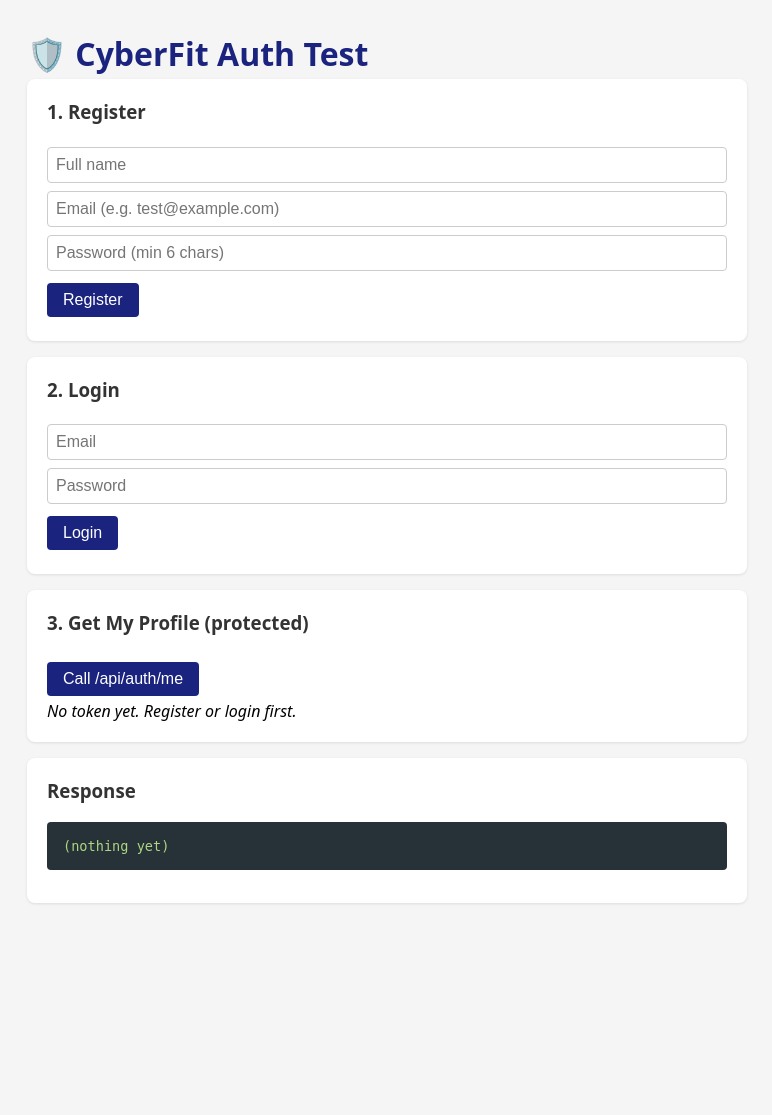
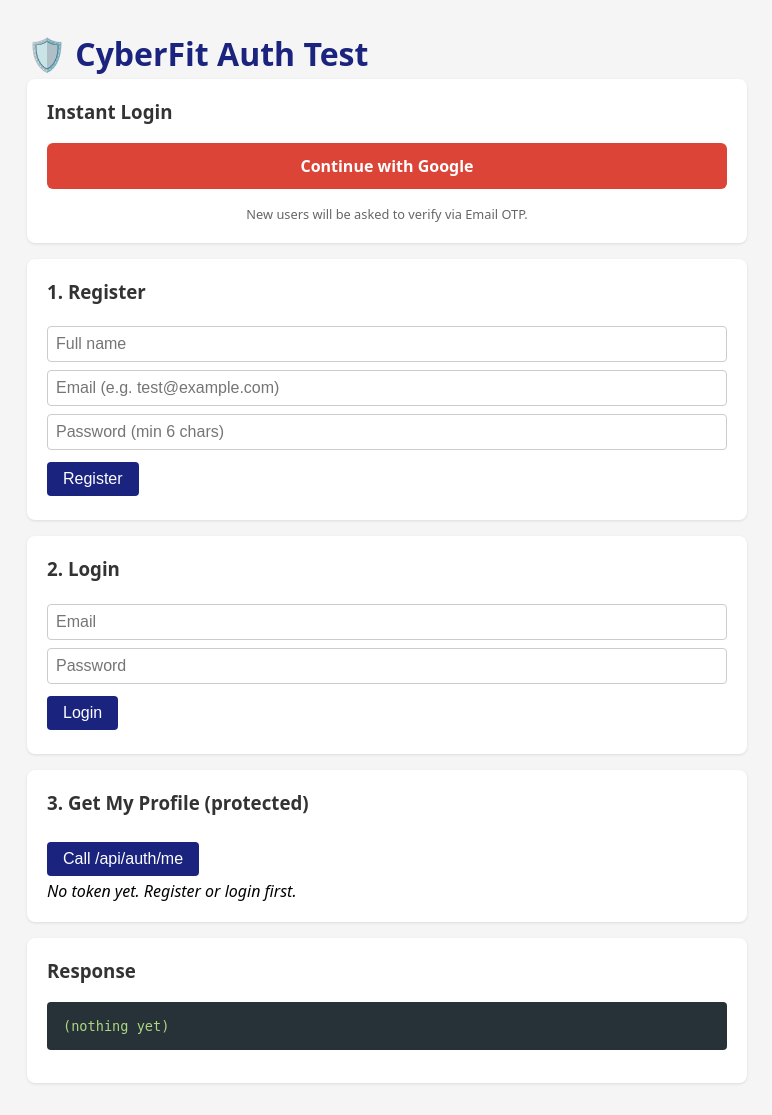
Before and after one commit to rajhub-ui/CYKNOW, a Flask app: page /test in a window 1280 px wide. Shown: the whole page, without its empty margins (253-1025 px from the left). Before the commit the page ends 904 px from the top, so only its background shows below. Run offline with Flask 3, Linux system fonts and the light colour scheme.

Commit message:
Implement Google OAuth login and email OTP verification; update user database schema and enhance auth test UI

```diff
--- a/app.py
+++ b/app.py
@@ -4,6 +4,11 @@ from flask_cors import CORS
 from database import init_db, get_db
 from auth import hash_password, verify_password, create_token, token_required
 import json
+import random
+import smtplib
+from email.mime.text import MIMEText
+from datetime import datetime, timedelta
+from flask_dance.contrib.google import make_google_blueprint, google
 
 # Content Imports
 from phishing_content import PHISHING_QUESTIONS
@@ -16,6 +21,40 @@ from translations import TRANSLATIONS
 app = Flask(__name__)
 CORS(app)
 app.secret_key = 'cyberfit-secret-key-123' # Required for sessions
+# ============ GOOGLE OAUTH SETUP ============
+import os
+os.environ['OAUTHLIB_INSECURE_TRANSPORT'] = '1' # For local testing only
+os.environ['OAUTHLIB_RELAX_TOKEN_SCOPE'] = '1'
+
+# You must get these from console.cloud.google.com
+GOOGLE_CLIENT_ID = "YOUR_GOOGLE_CLIENT_ID.apps.googleusercontent.com"
+GOOGLE_CLIENT_SECRET = "YOUR_GOOGLE_CLIENT_SECRET"
+
+google_bp = make_google_blueprint(
+    client_id=GOOGLE_CLIENT_ID,
+    client_secret=GOOGLE_CLIENT_SECRET,
+    redirect_to="google_login_callback",
+    scope=["openid", "https://www.googleapis.com/auth/userinfo.email", "https://www.googleapis.com/auth/userinfo.profile"]
+)
+app.register_blueprint(google_bp, url_prefix="/login")
+
+# ============ EMAIL OTP SENDER ============
+# Replace with your actual Gmail and App Password
+SENDER_EMAIL = "your_email@gmail.com"
+SENDER_PASSWORD = "your_16_letter_app_password"
+
+def send_email_otp(receiver_email, otp):
+    msg = MIMEText(f"Welcome to CyberFit!\n\nYour verification code is: {otp}\n\nThis code expires in 10 minutes.")
+    msg['Subject'] = 'CyberFit - Your Verification Code'
+    msg['From'] = SENDER_EMAIL
+    msg['To'] = receiver_email
+
+    try:
+        with smtplib.SMTP_SSL('smtp.gmail.com', 465) as server:
+            server.login(SENDER_EMAIL, SENDER_PASSWORD)
+            server.sendmail(SENDER_EMAIL, receiver_email, msg.as_string())
+    except Exception as e:
+        print(f"Error sending email: {e}")
 
 with app.app_context():
     init_db()
@@ -381,6 +420,102 @@ def malicious_app_submit():
     return jsonify({'score': score, 'results': results})
 
 
+# ============ GOOGLE LOGIN & OTP FLOW ============
+
+@app.route('/login/google')
+def google_login():
+    if not google.authorized:
+        return redirect(url_for("google.login"))
+
+    resp = google.get("/oauth2/v1/userinfo")
+    if not resp.ok:
+        return "Failed to fetch user info", 400
+
+    user_info = resp.json()
+    email = user_info['email']
+    name = user_info.get('name', 'User')
+    google_id = user_info['id']
+
+    conn = get_db()
+    try:
+        user = conn.execute('SELECT * FROM users WHERE email = ? OR google_id = ?', (email, google_id)).fetchone()
+
+        if user and user['is_verified']:
+            # Returning verified user -> Log in directly
+            token = create_token(user['id'], user['email'])
+            session['user_id'] = user['id']
+            return redirect('/dashboard') # (In a real app, pass the token via URL or cookie)
+
+        else:
+            # New user OR unverified user -> Generate OTP
+            otp = str(random.randint(100000, 999999))
+            expiry = datetime.now() + timedelta(minutes=10)
+
+            if user:
+                # Update existing unverified user
+                conn.execute('UPDATE users SET otp_code = ?, otp_expiry = ? WHERE id = ?', (otp, expiry, user['id']))
+                user_id = user['id']
+            else:
+                # Create new user
+                cur = conn.execute('INSERT INTO users (name, email, google_id, is_verified, otp_code, otp_expiry) VALUES (?, ?, ?, 0, ?, ?)',
+                                   (name, email, google_id, otp, expiry))
+                user_id = cur.lastrowid
+            conn.commit()
+
+            # Send OTP (Print to console for testing)
+            print(f"\n=== 🚨 MOCK EMAIL SENT TO {email} ===")
+            print(f"YOUR OTP IS: {otp}")
+            print("=======================================\n")
+            # send_email_otp(email, otp) # Uncomment this when you have real SMTP credentials
+
+            return redirect(f'/verify-email?user_id={user_id}')
+    finally:
+        conn.close()
+
+
+@app.route('/verify-email', methods=['GET', 'POST'])
+def verify_email():
+    user_id = request.args.get('user_id')
+
+    if request.method == 'POST':
+        entered_otp = request.form.get('otp')
+
+        conn = get_db()
+        try:
+            user = conn.execute('SELECT * FROM users WHERE id = ?', (user_id,)).fetchone()
+
+            if not user or user['otp_code'] != entered_otp:
+                return "❌ Invalid OTP. Please try again.", 400
+
+            # Check expiry
+            expiry = datetime.strptime(user['otp_expiry'], '%Y-%m-%d %H:%M:%S.%f')
+            if datetime.now() > expiry:
+                return "❌ OTP Expired. Please log in again.", 400
+
+            # Mark verified
+            conn.execute('UPDATE users SET is_verified = 1, otp_code = NULL WHERE id = ?', (user_id,))
+            conn.commit()
+
+            # Log them in
+            token = create_token(user['id'], user['email'])
+            session['user_id'] = user['id']
+            return redirect('/dashboard')
+        finally:
+            conn.close()
+
+    # Simple form to enter OTP (You can style this beautifully)
+    return '''
+        <div style="font-family: sans-serif; text-align: center; margin-top: 100px;">
+            <h2>Check Your Email</h2>
+            <p>We sent a 6-digit code to your email address.</p>
+            <form method="POST">
+                <input type="text" name="otp" placeholder="Enter OTP" style="padding: 10px; font-size: 18px; letter-spacing: 5px; text-align: center;" required>
+                <br><br>
+                <button type="submit" style="padding: 10px 20px; background: #1a237e; color: white; border: none; border-radius: 5px;">Verify</button>
+            </form>
+        </div>
+    '''
+
 # ============ REPORTING ============
 @app.route('/api/report-1930', methods=['POST'])
 @token_required
--- a/templates/auth_test.html
+++ b/templates/auth_test.html
@@ -21,6 +21,13 @@
 </head>
 <body>
     <h1>🛡️ CyberFit Auth Test</h1>
+        <div class="card">
+        <h3>Instant Login</h3>
+        <a href="/login/google" style="display: block; text-align: center; background: #db4437; color: white; padding: 0.75rem; border-radius: 6px; text-decoration: none; font-weight: bold; font-size: 1rem; margin-bottom: 1rem;">
+            Continue with Google
+        </a>
+        <p style="font-size: 0.8rem; color: #666; text-align: center; margin: 0;">New users will be asked to verify via Email OTP.</p>
+    </div>
 
     <div class="card">
         <h3>1. Register</h3>
```
Also changed, not shown: database.py (+9 -4 lines).
